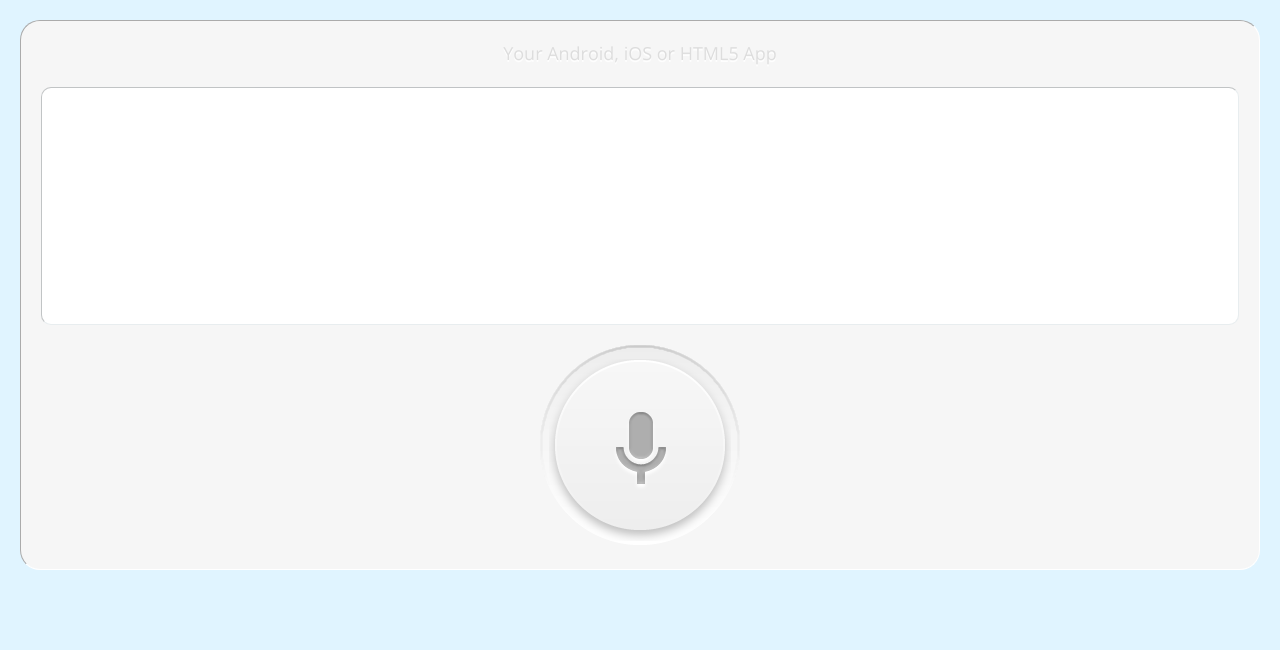
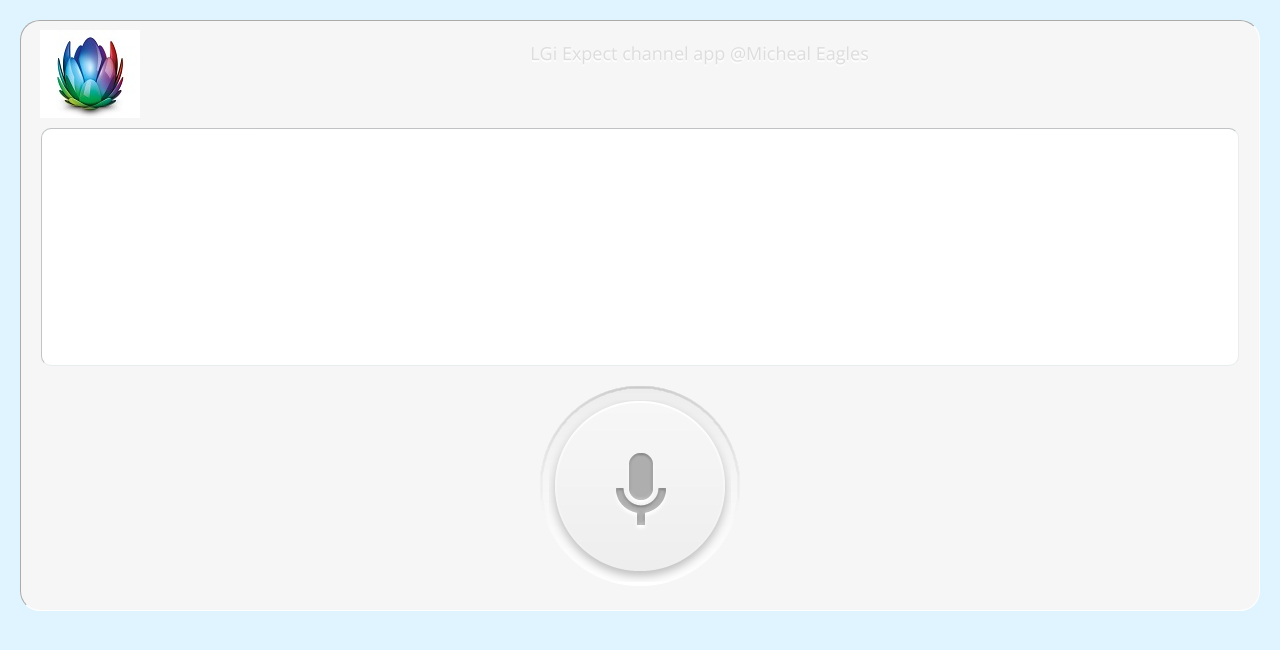
Before and after one commit to philsellick/Expect, a website: page androidClient/index.html in a window 1280 px wide. Drawn offline with nearby package versions, Linux system fonts and the light colour scheme; no server answers; files whose address does not match are found by name.

Commit message:
Version 1.1
minor changes to images etc

```diff
--- a/androidClient/index.html
+++ b/androidClient/index.html
@@ -2,7 +2,7 @@
 <html lang="en">
     <head>
         <meta charset="utf-8">
-        <title>Android App</title>
+        <title>LGi Expect App</title>
         <meta name="description" content="">
         <meta name="viewport" content="width=device-width, initial-scale=1, maximum-scale=1, user-scalable=no">
         <link rel="stylesheet" href="https://netdna.bootstrapcdn.com/bootstrap/3.1.1/css/bootstrap.min.css">
@@ -11,9 +11,10 @@
     </head>
 
     <body>
+    	<img src="images/bloom.jpg" align="left" hspace="20" vspace="10" alt="Smiley face">
+        <div class="container">
 
-        <div class="container">
-            <div class="header">Your Android, iOS or HTML5 App</div>
+            <div class="header">LGi Expect channel app @Micheal Eagles</div>
             <div class="textBox">
                 <span id="confirmed" class="headText"></span>
                 <span id="pending" class="headText"></span>
@@ -22,6 +23,7 @@
                 <div id="microphone">
                     <div class="bottom active"></div>
                     <div class="top opaque normal"></div>
+
                 </div>
             </div>
             <div class="resultBox">
```
Also changed, not shown: setTopBoxClient/index.html (+0 -1 lines), androidClient/images/bloom.jpg (added), setTopBoxClient/bloom.jpg (added).
